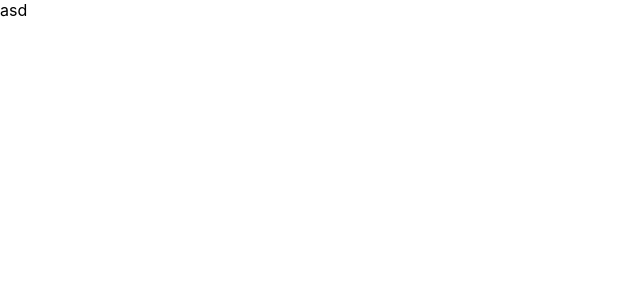
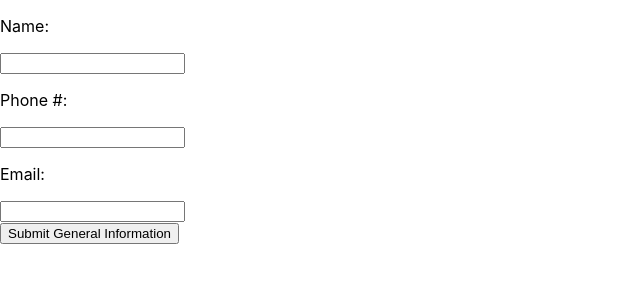
Before and after one commit to VirsatusCodes/odin-cv-project, a React (Create React App) app: page / in a window 1280 px wide. Shown: the top 300 px of the page, without its empty margins (0-640 px from the left). Built offline with nearby package versions, Linux system fonts and the light colour scheme.

Commit message:
basic rendering and logic for General info done, known issues : update method removes other objects, submit button does not post content in text form out of input boxes

```diff
--- a/src/App.js
+++ b/src/App.js
@@ -1,12 +1,57 @@
-
+import React, { Component } from 'react'
+import {General} from './components/General'
 import './App.css';
 
-function App() {
-  return (
-    <div >
-      asd
-    </div>
-  );
+class App extends Component {
+  constructor() {
+    super();
+    this.state = {
+      general: {
+        name: '',
+        phone: '',
+        email: '',
+        submitted: false,
+      }
+    }
+  }
+
+
+GeneralSubmitBtn = (e) => {
+  e.preventDefault();
+  this.setState({
+    general: {
+      submitted:true,
+    }
+  })
+  console.log(this.state.general)
 }
 
+handleChange = (e) => {
+  const value= e.target.value;
+  const info = e.target.name;
+  console.log(value, info)
+  this.setState({
+    general: {
+      [info]:value,
+    }
+  })
+}
+
+
+  render() {
+    const {general} = this.state
+
+    return(
+      <div>
+        <form>
+          <General  button={this.GeneralSubmitBtn}
+                    info={general}
+                    handleChange={this.handleChange}/>
+        </form>
+      </div>
+    )
+  }
+}
+
+
 export default App;
--- a/src/components/General.js
+++ b/src/components/General.js
@@ -0,0 +1,63 @@
+import React from "react";
+
+const SubmittedCheck = (props) => {
+    const {text, submitted, change, box} = props
+    console.log(text)
+    if(!submitted) {
+      return (
+          <input
+            type={'text'}
+            className={'userInput'}
+            onChange={change}
+            placeholder={text}
+            info={text}
+            name={box}
+            ></input>
+      )
+  } else return (
+    <p
+        className='submittedInfo'
+        value={text}
+        >name is{text}</p>
+  )
+  }
+
+const General = (props) => {
+const {button, info, handleChange} = props
+
+    return (
+        <div className='section'>
+          <div className='nameInputPair'>
+            <p className='inputDescribers'>Name:</p>
+            <SubmittedCheck
+                text={info.name}
+                submitted={info.submitted}
+                change={handleChange}
+                box='name'/>
+          </div>
+          <div className='nameInputPair'>
+            <p className='inputDescribers'>Phone #:</p>
+            <SubmittedCheck
+                text={info.phone}
+                submitted={info.submitted}
+                change={handleChange}
+                box='phone'/>
+          </div>
+          <div className='nameInputPair'>
+            <p className='inputDescribers'>Email:</p>
+            <SubmittedCheck
+                text={info.email}
+                submitted={info.submitted}
+                change={handleChange}
+                box='email'/>
+          </div>
+          <button
+            onClick={button}
+            type='submit'>
+              Submit General Information
+          </button>
+          </div>
+    )
+}
+
+export {General}
```
